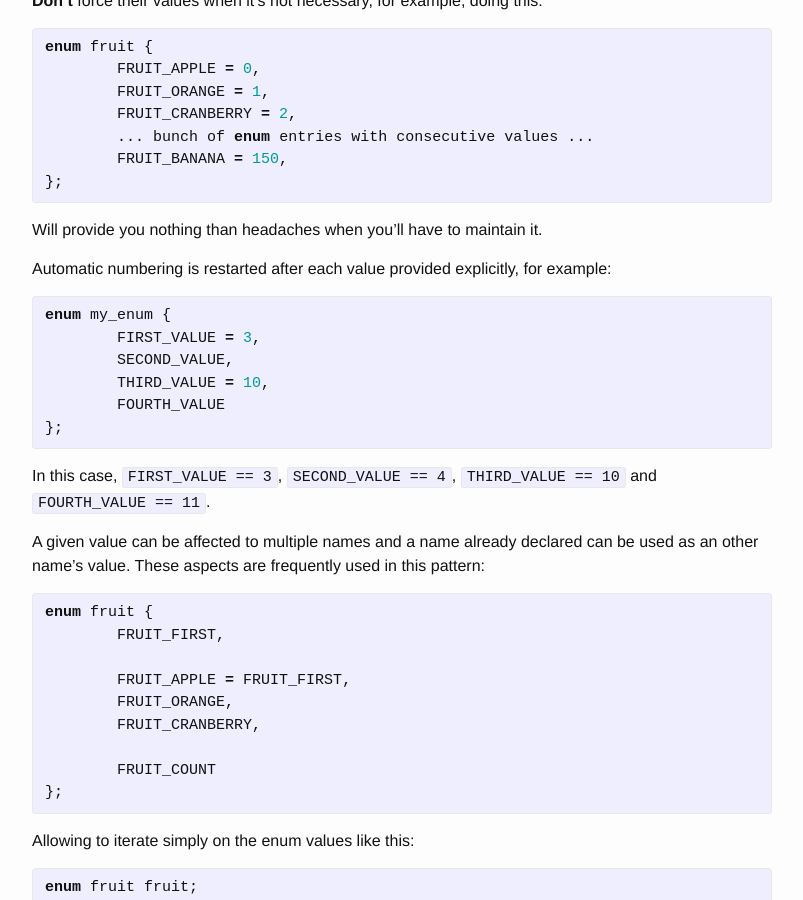
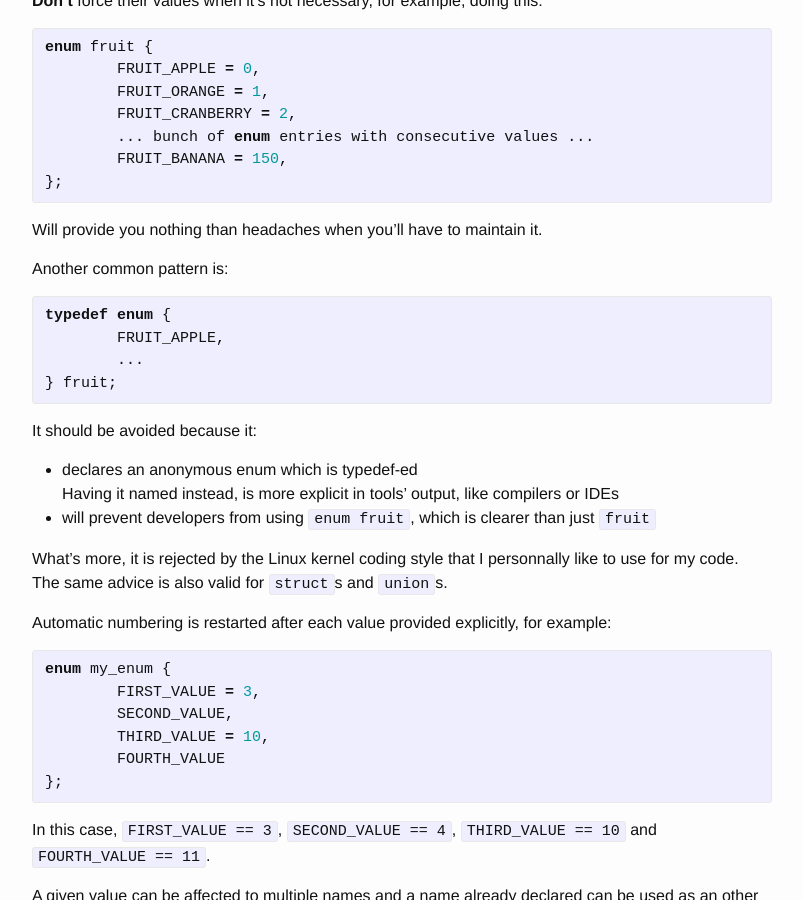
Before and after one commit to ncarrier/ncarrier.github.io, a Jekyll site: the page built from _posts/2019-01-29-enums-in-C.markdown, in a window 1280 px wide and 900 px high, scrolled down 777 px. Shown: the whole window, without its empty margins (238-1041 px from the left). Built offline with Jekyll 4.4.1, drawn with Linux system fonts in a browser that asks for light colours.

Commit message:
enums: addition of the section about typedefs, on Ivan Pivovarov's advice

```diff
--- a/_posts/2019-01-29-enums-in-C.markdown
+++ b/_posts/2019-01-29-enums-in-C.markdown
@@ -49,6 +49,26 @@ enum fruit {
 {% endhighlight %}
 
 Will provide you nothing than headaches when you'll have to maintain it.
+
+Another common pattern is:
+
+{% highlight C %}
+typedef enum {
+	FRUIT_APPLE,
+	...
+} fruit;
+{% endhighlight %}
+
+It should be avoided because it:
+ * declares an anonymous enum which is typedef-ed
+   Having it named instead, is more explicit in tools' output, like compilers or
+   IDEs
+ * will prevent developers from using `enum fruit`, which is clearer than just
+   `fruit`
+
+What's more, it is rejected by the Linux kernel coding style that I personnally
+like to use for my code.
+The same advice is also valid for `struct`s and `union`s.
 
 Automatic numbering is restarted after each value provided explicitly, for
 example:
```
